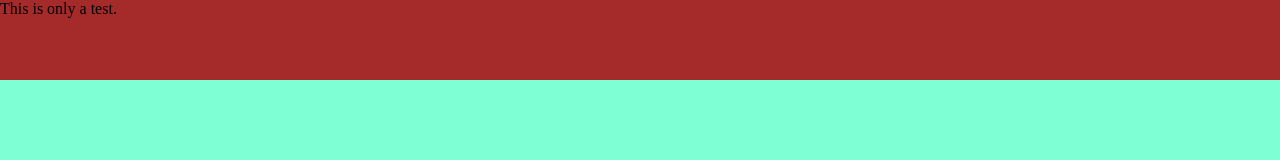
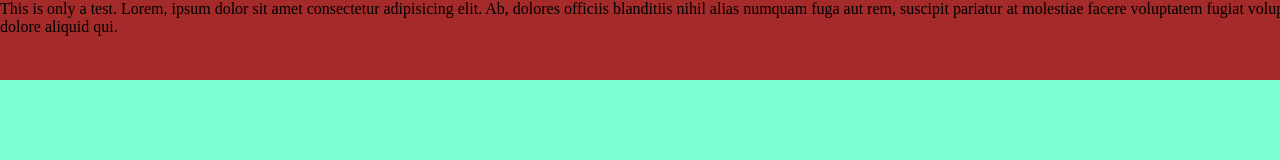
Before and after one commit to mmendezt/JUMICI, a plain HTML site: page test1.html in a window 1280 px wide. Shown: the top 160 px of the page. Drawn offline with Linux system fonts and the light colour scheme.

Commit message:
Updated test1

```diff
--- a/test1.css
+++ b/test1.css
@@ -11,5 +11,4 @@ body{
     width: 110vw;
     height: 10vh;
     background-color: brown;
-
 }
--- a/test1.html
+++ b/test1.html
@@ -9,8 +9,7 @@
 </head>
 <body>
     <div id="canvas">
-        This is only a test.
-
+        This is only a test. Lorem, ipsum dolor sit amet consectetur adipisicing elit. Ab, dolores officiis blanditiis nihil alias numquam fuga aut rem, suscipit pariatur at molestiae facere voluptatem fugiat voluptate dolorum, dolore aliquid qui.
     </div>
 </body>
 </html>
```
Also changed, not shown: index.html (+1 -1 lines).
